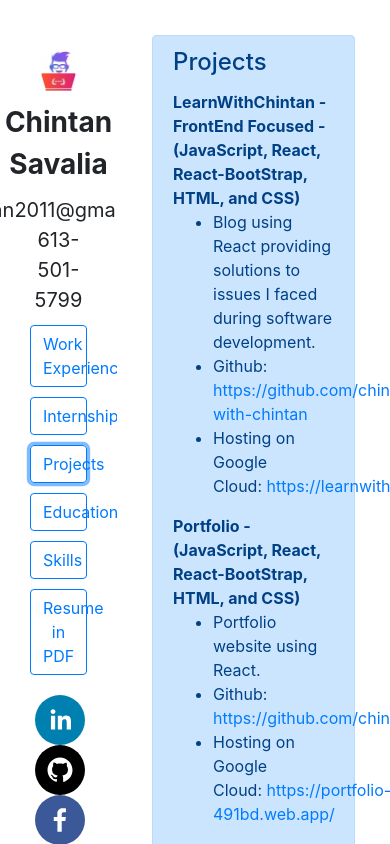
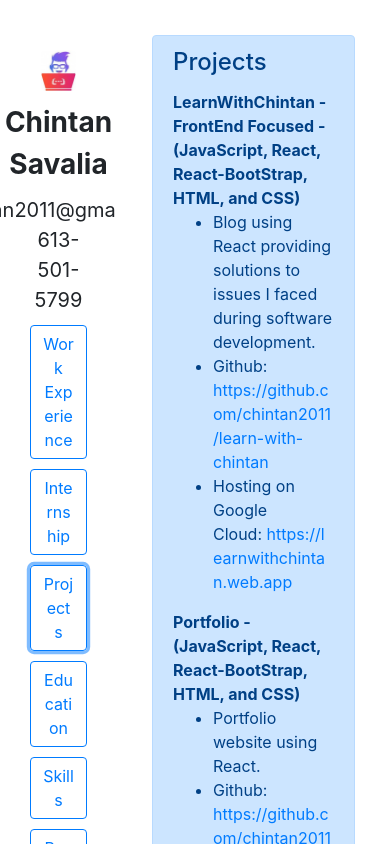
Before and after one commit to chintan2011/portfolio, a React (Create React App) app: page / in a window 390 px wide. Both pictures are taken after a click on the button "Projects". Built offline with nearby package versions, Linux system fonts and the light colour scheme.

Commit message:
added support for mobile view

```diff
--- a/src/App.css
+++ b/src/App.css
@@ -8,7 +8,6 @@
   padding-top: 50px;
   position: absolute;
   overflow: auto;
-
 }
 
 .app{
@@ -43,4 +42,7 @@
 
 .button__group{
   margin-top: 10px;
+  justify-content: center;
+  text-overflow: clip;
+  word-wrap: break-word;
 }
--- a/src/components/ProfilePicture.css
+++ b/src/components/ProfilePicture.css
@@ -24,4 +24,5 @@
   justify-content: center;
   display: flex;
   font-size: 20px;
+  word-wrap: break-word;
 }
--- a/src/components/Projects.css
+++ b/src/components/Projects.css
@@ -3,7 +3,7 @@
 }
 
 .projects_bullets{
-
+    word-wrap: break-word;
 }
 
 .title{
--- a/src/components/SocialInfo.css
+++ b/src/components/SocialInfo.css
@@ -3,7 +3,6 @@
     height: 20px;
     margin: 0 5px;
     text-align: center;
-
 }
 
 .position__view{
--- a/src/components/SocialInfo.js
+++ b/src/components/SocialInfo.js
@@ -8,7 +8,8 @@ function SocialInfo() {
       <div class="contactinfo">
         <SocialIcon url="https://www.linkedin.com/in/chintan-savalia/" />
         <SocialIcon url="https://github.com/chintan2011" bgColor="#00000" />
-        <SocialIcon url="https://www.facebook.com/chintan2011" />
+        {/* <SocialIcon url="https://www.facebook.com/chintan2011" /> */}
+        <SocialIcon url="https://learnwithchintan.web.app/" bgColor="#1197D5" network="google_play"/>
       </div>
     </div>
   )
```
